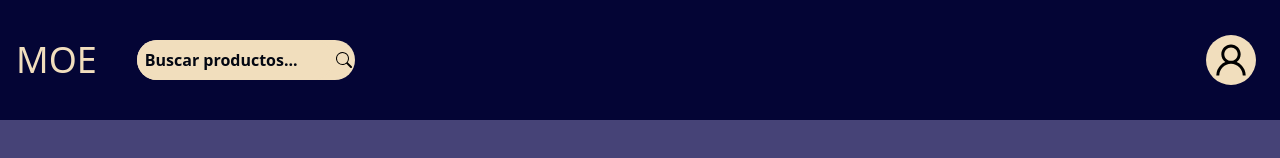
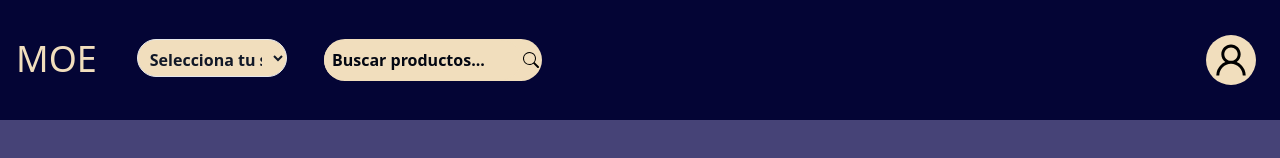
Before and after one commit to JuanNilo/ecommerce, a Next.js app: page /user/homePage in a window 1280 px wide. Shown: the top 158 px of the page. Built offline with nearby package versions, Linux system fonts and the light colour scheme.

Commit message:
Selector de sucursales

```diff
--- a/app/components/NavBar.tsx
+++ b/app/components/NavBar.tsx
@@ -4,6 +4,7 @@ import { BsCart2 } from "react-icons/bs";
 import { AiOutlineUser } from "react-icons/ai";
 import SearchBar from "./extras/ui-elements/SearchBar";
 import Logo from "./extras/ui-elements/Logo";
+import SelectoSucursal from "./extras/ui-elements/SelectorSucursal";
 
 const {primary, secondary, tertiary} = Colors;
 
@@ -16,6 +17,7 @@ export default function NabBar(){
         {/* Lado derecho */}
         <div className="w-[50%] flex">
             <Logo/>
+            <SelectoSucursal/>
             <SearchBar />
         </div>
         {/* Parte izquierda */}
--- /dev/null
+++ b/app/components/extras/sucursales/sucursales.json
@@ -0,0 +1,44 @@
+{
+    "sucursales": [
+        {
+            "id": 1,
+            "nombre": "Santiago"
+          },
+          {
+            "id": 2,
+            "nombre": "Valparaíso"
+          },
+          {
+            "id": 3,
+            "nombre": "Concepción"
+          },
+          {
+            "id": 4,
+            "nombre": "Antofagasta"
+          },
+          {
+            "id": 5,
+            "nombre": "Viña del Mar"
+          },
+          {
+            "id": 6,
+            "nombre": "Valdivia"
+          },
+          {
+            "id": 7,
+            "nombre": "Arica"
+          },
+          {
+            "id": 8,
+            "nombre": "Iquique"
+          },
+          {
+            "id": 9,
+            "nombre": "La Serena"
+          },
+          {
+            "id": 10,
+            "nombre": "Puerto Montt"
+          }
+    ]
+  }
--- /dev/null
+++ b/app/components/extras/ui-elements/SelectorSucursal.tsx
@@ -0,0 +1,22 @@
+import { Colors } from "@/app/styles/style"
+import { sucursales } from "./../sucursales/sucursales.json";
+const {primary, secondary, tertiary} = Colors;
+
+const listaSucursales = sucursales
+
+export default function SelectoSucursal(){
+    return(
+        <div className="w-[30%]">
+            <select id="sucursales" style={{backgroundColor: tertiary}} className=" border text-gray-900 text-md font-bold rounded-full block p-2 w-[80%] items-center mx-10 h-[90%] py-2">
+                <option selected>Selecciona tu sucursal</option>
+                {
+                    listaSucursales.map((sucursal) => (
+                        <option key={sucursal.id}>
+                            {sucursal.nombre}
+                        </option>
+                    ))
+                }
+            </select>
+        </div>
+    )
+}
```
